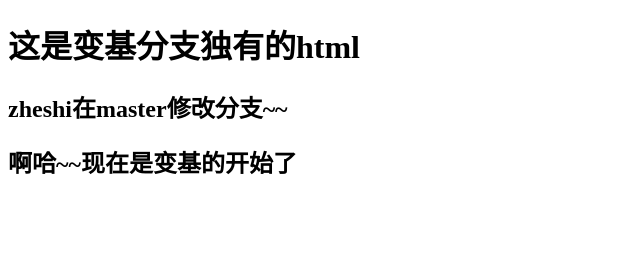
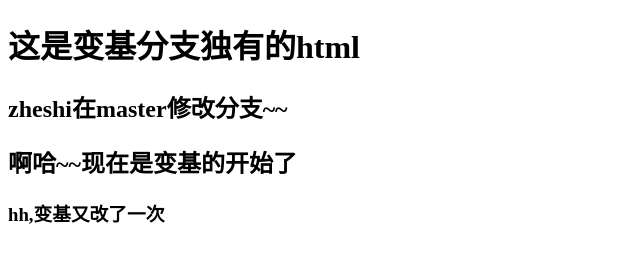
Before and after one commit to mzsmkb/mygit-demo, a plain HTML site: page 变基里的.html in a window 1280 px wide. Shown: the whole page, without its empty margins (0-640 px from the left). Drawn offline with Linux system fonts and the light colour scheme.

Commit message:
变基又改了一次

```diff
--- a/变基里的.html
+++ b/变基里的.html
@@ -9,5 +9,6 @@
     <h1>这是变基分支独有的html</h1>
     <h2>zheshi在master修改分支~~</h2>
     <h2>啊哈~~现在是变基的开始了</h2>
+    <h3>hh,变基又改了一次</h3>
 </body>
 </html>
```
